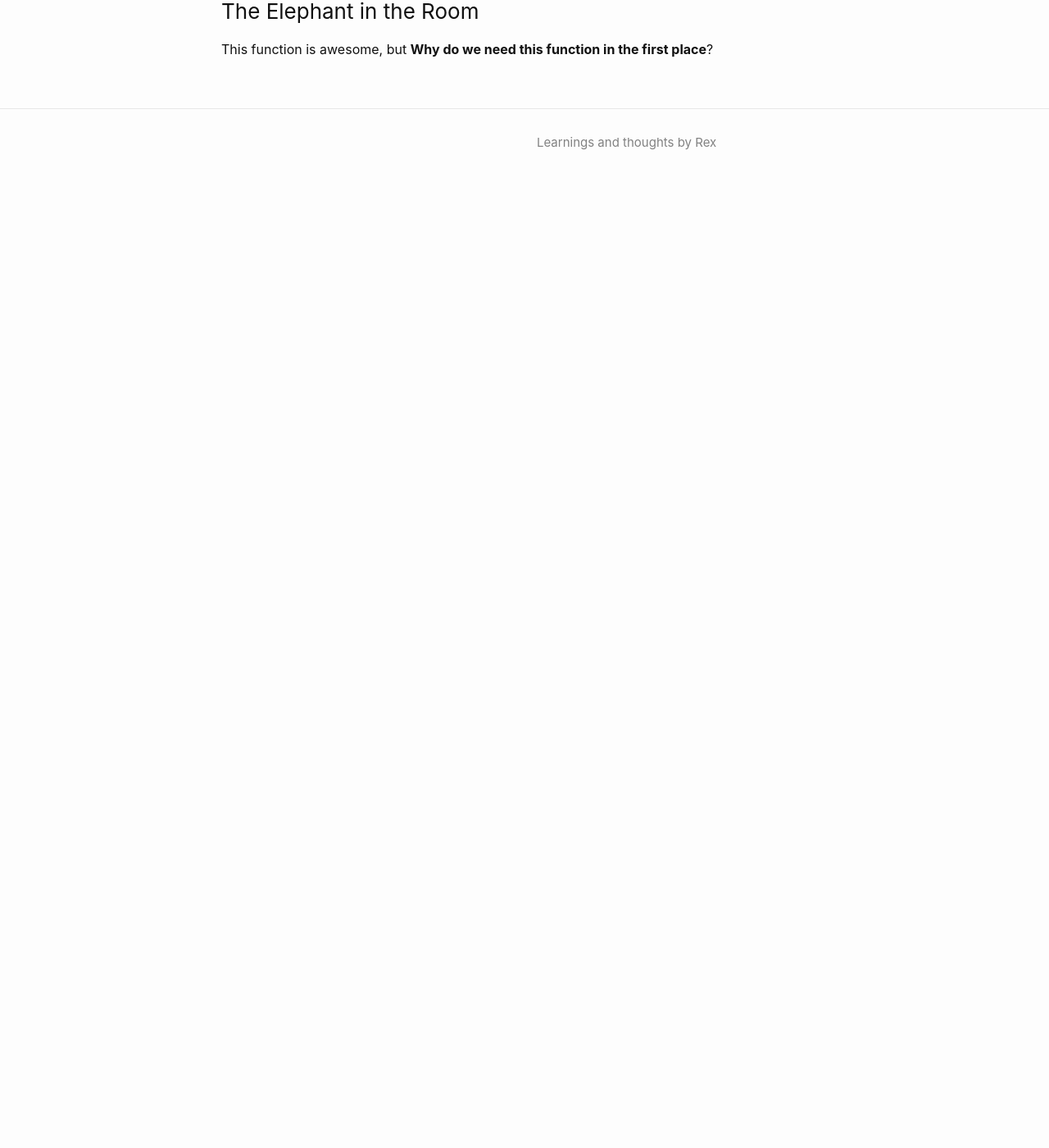
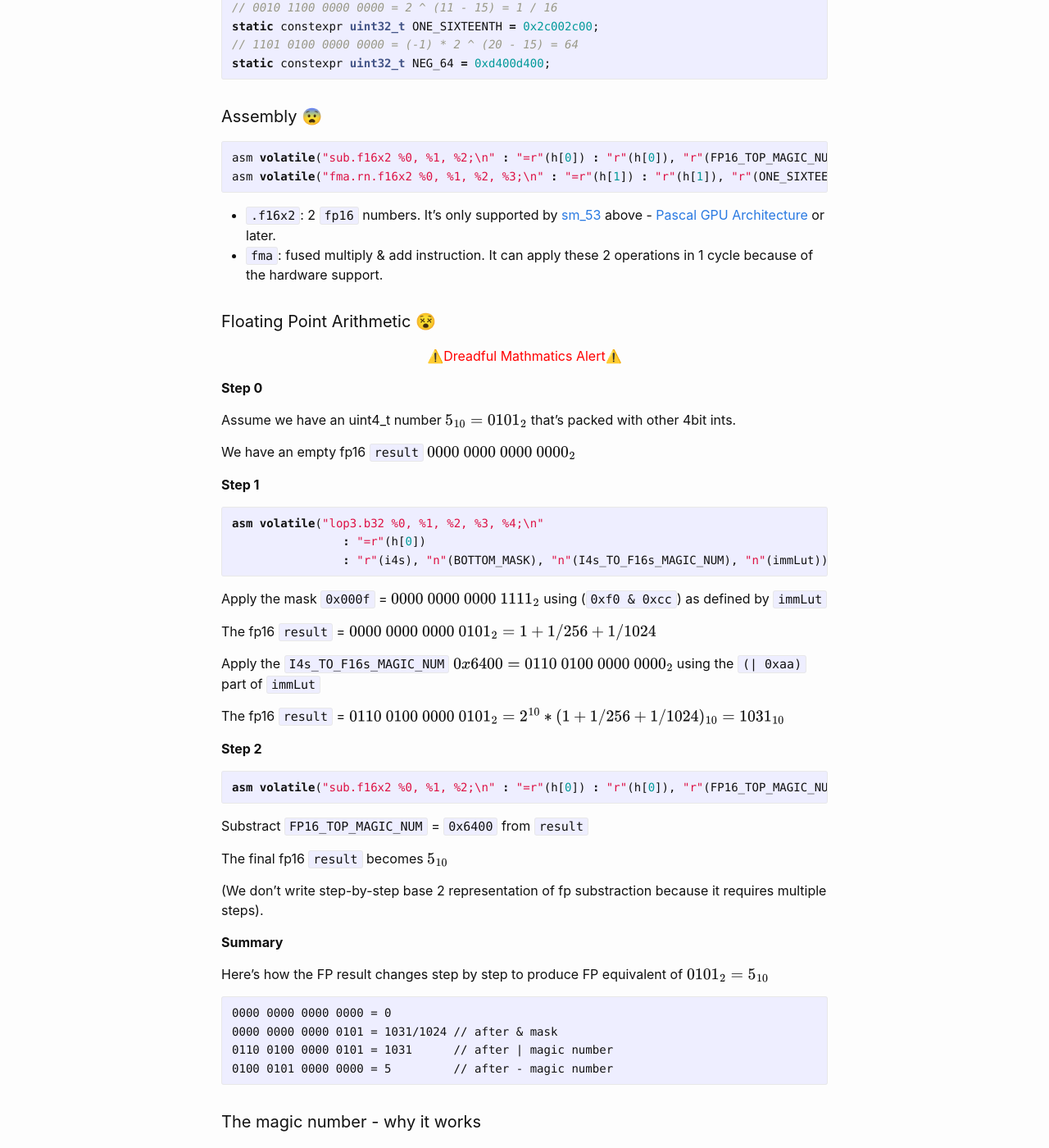
Before and after one commit to zcnrex/zcnrex.github.io, a Jekyll site: the page built from _posts/2025-03-19-numeric-data-types-2.md, in a window 1280 px wide and 1400 px high, scrolled down 3462 px. Shown: the whole window at 82% size. Built offline with Jekyll 4.4.1, drawn with Linux system fonts in a browser that asks for light colours; before the commit the page ends 3707 px from its top, so only the background shows below that; some of the changed text lies outside the part shown.

Commit message:
Rebase and update post 2

````diff
--- a/_posts/2024-02-06-numeric-data-types-2.md
+++ b/_posts/2025-03-19-numeric-data-types-2.md
@@ -71,8 +71,8 @@ uint32_t const i4s = reinterpret_cast<uint32_t const&>(source);
 - `int4`: [a cuda built-in type](https://docs.nvidia.com/cuda/cuda-c-programming-guide/index.html#char-short-int-long-longlong-float-double) that represents 4 32-bit integers. It's size is 16 bytes (4 * 4 bytes).
 - `reinterpret_cast` here converts the original data into `uint32_t` so it's easy to manipulate in assembly.
 
-### Section 2: Masking - preparation
-This section prepares the `uint4_t` to an intermediate form before finally converting to `fp16`.
+### Section 2: Masking & Magic Number
+This section prepares the `uint4_t` to an intermediate form before finally converting to the right value in `fp16`.
 #### Assembly 😨
 {% highlight c %}
 asm volatile("lop3.b32 %0, %1, %2, %3, %4;\n"
@@ -88,19 +88,55 @@ Let's look at the keywords:
 
 #### Constants
 {% highlight c %}
+// (%1 & %2) | %3
 static constexpr uint32_t immLut                = (0xf0 & 0xcc) | 0xaa;
 static constexpr uint32_t BOTTOM_MASK           = 0x000f000f;
 static constexpr uint32_t TOP_MASK              = 0x00f000f0;
+// 0110 0100 0000 0000 = 2 ^ (25 - 15) = 1024
 static constexpr uint32_t I4s_TO_F16s_MAGIC_NUM = 0x64006400;
 {% endhighlight %}
 
 #### An intelligent hardware design
+```
+immLut = (0xf0 & 0xcc) | 0xaa;
+```
+This makes `lop3` very versatile. It can support up to 256 different operations (`0x00 - 0xFF`) using this simple mechanism.
+
+```
+ta = 0xF0;
+tb = 0xCC;
+tc = 0xAA;
+
+immLut = F(ta, tb, tc);
+```
+Examples:
+```
+If F = (a & b & c);
+immLut = 0xF0 & 0xCC & 0xAA = 0x80
+
+If F = (a | b | c);
+immLut = 0xF0 | 0xCC | 0xAA = 0xFE
+
+If F = (a & b & ~c);
+immLut = 0xF0 & 0xCC & (~0xAA) = 0x40
+
+If F = ((a & b | c) ^ a);
+immLut = (0xF0 & 0xCC | 0xAA) ^ 0xF0 = 0x1A
+```
+
+More details see the [official doc](https://docs.nvidia.com/cuda/parallel-thread-execution/index.html#logic-and-shift-instructions-lop3)
+
 #### A trick
+`|` the magic number is equivalent to multiply it. Using `lop3` packs 2 instructions into 1: 1) mask 2) multiply.
+
 ### Section 3: Conversion
 #### Constants
 {% highlight c %}
+// 0110 0100 0000 0000 = 2 ^ (25 - 15) = 1024
 static constexpr uint32_t FP16_TOP_MAGIC_NUM = 0x64006400;
+// 0010 1100 0000 0000 = 2 ^ (11 - 15) = 1 / 16
 static constexpr uint32_t ONE_SIXTEENTH = 0x2c002c00;
+// 1101 0100 0000 0000 = (-1) * 2 ^ (20 - 15) = 64
 static constexpr uint32_t NEG_64 = 0xd400d400;
 {% endhighlight %}
 
@@ -109,14 +145,74 @@ static constexpr uint32_t NEG_64 = 0xd400d400;
 asm volatile("sub.f16x2 %0, %1, %2;\n" : "=r"(h[0]) : "r"(h[0]), "r"(FP16_TOP_MAGIC_NUM));
 asm volatile("fma.rn.f16x2 %0, %1, %2, %3;\n" : "=r"(h[1]) : "r"(h[1]), "r"(ONE_SIXTEENTH), "r"(NEG_64));
 {% endhighlight %}
+
 - `.f16x2`: 2 `fp16` numbers. It's only supported by [sm_53](https://arnon.dk/matching-sm-architectures-arch-and-gencode-for-various-nvidia-cards/) above - [Pascal GPU Architecture](https://www.nvidia.com/en-us/data-center/pascal-gpu-architecture/) or later.
+- `fma`: fused multiply & add instruction. It can apply these 2 operations in 1 cycle because of the hardware support.
 
 #### Floating Point Arithmetic 😵
 
 <span style="color: red; font-size: 12.0pt;">⚠️Dreadful Mathmatics Alert⚠️</span>
 {: style="text-align: center;"}
 
+**Step 0**
+
+Assume we have an uint4_t number $$ 5_{\text{10}} = 0101_2 $$ that's packed with other 4bit ints.
+
+We have an empty fp16 `result` $$ 0000\ 0000\ 0000\ 0000_2 $$
+
+**Step 1**
+```cpp
+asm volatile("lop3.b32 %0, %1, %2, %3, %4;\n"
+                : "=r"(h[0])
+                : "r"(i4s), "n"(BOTTOM_MASK), "n"(I4s_TO_F16s_MAGIC_NUM), "n"(immLut));
+```
+Apply the mask `0x000f` = $$ 0000\ 0000\ 0000\ 1111_2 $$ using (`0xf0 & 0xcc`) as defined by `immLut`
+
+The fp16 `result` = $$ 0000\ 0000\ 0000\ 0101_2 = 1 + 1/256 + 1/1024 $$
+
+Apply the `I4s_TO_F16s_MAGIC_NUM` $$ 0x6400 = 0110\ 0100\ 0000\ 0000_2 $$ using the `(| 0xaa)` part of `immLut`
+
+The fp16 `result` = $$ 0110\ 0100\ 0000\ 0101_2 = 2 ^ {\text{10}} * (1 + 1/256 + 1/1024)_{\text{10}} = 1031_{\text{10}} $$
+
+**Step 2**
+```cpp
+asm volatile("sub.f16x2 %0, %1, %2;\n" : "=r"(h[0]) : "r"(h[0]), "r"(FP16_TOP_MAGIC_NUM));
+```
+Substract `FP16_TOP_MAGIC_NUM` = `0x6400` from `result`
+
+The final fp16 `result` becomes $$ 5_{\text{10}} $$
+
+(We don't write step-by-step base 2 representation of fp substraction because it requires multiple steps).
+
+**Summary**
+
+Here's how the FP result changes step by step to produce FP equivalent of $$ 0101_2 = 5_{\text{10}} $$
+
+```
+0000 0000 0000 0000 = 0
+0000 0000 0000 0101 = 1031/1024 // after & mask
+0110 0100 0000 0101 = 1031      // after | magic number
+0100 0101 0000 0000 = 5         // after - magic number
+```
+
 #### The magic number - why it works
+
+`I4s_TO_F16s_MAGIC_NUM = 0x64006400`
+If we only look at the first 16 bits
+
+```
+0110 0100 0000 0000
+SEEE EEMM MMMM MMMM
+```
+
+The exponent part is $$ 110\ 01_2 = 25_{\text{10}} $$
+
+Reminder that FP16 = $$ sign * 2 ^ {\text{exponent - 15}} * (1 + Fraction)_{\text{10}} $$
+
+This magic number is $$ 1 * 2 ^ {\text{25 - 15}} * 1_{\text{10}} = 1024_{\text{10}} $$
+
+Applying `(| 0xaa)` essentially means the $$ original\ number * 1024 $$
+
 #### The magic number - why there are 2
 Why does it define `0x64006400` twice with different contant names? It turns out that this program was adapted from [Nvidia FasterTransformer](https://github.com/NVIDIA/FasterTransformer/blob/main/src/fastertransformer/cutlass_extensions/include/cutlass_extensions/interleaved_numeric_conversion.h) library.
 
@@ -126,5 +222,5 @@ static constexpr uint32_t FP16_TOP_MAGIC_NUM = 0x64086408;
 {% endhighlight %}
 This would extract another 8 from the original int8, which will result in $[-8, 7]$ range. However AWQ doesn't need to support a negative integers.
 
-### The Elephant in the Room
-This function is awesome, but **Why do we need this function in the first place**?
+### Practice Time!!
+This [PR](https://github.com/sgl-project/sglang/pull/4537) implements the converstion to BF16. Are you able to understand it? Do you know why it doesn't have a top mask, but shift 3 times instead?
````
Also changed, not shown: other parts of _posts/2025-03-19-numeric-data-types-2.md (+2 -2 lines), _posts/2024-02-04-numeric-data-types-1.md (+1 -1 lines), _posts/2025-03-08-deepgemm-1.md (+1 -1 lines).
